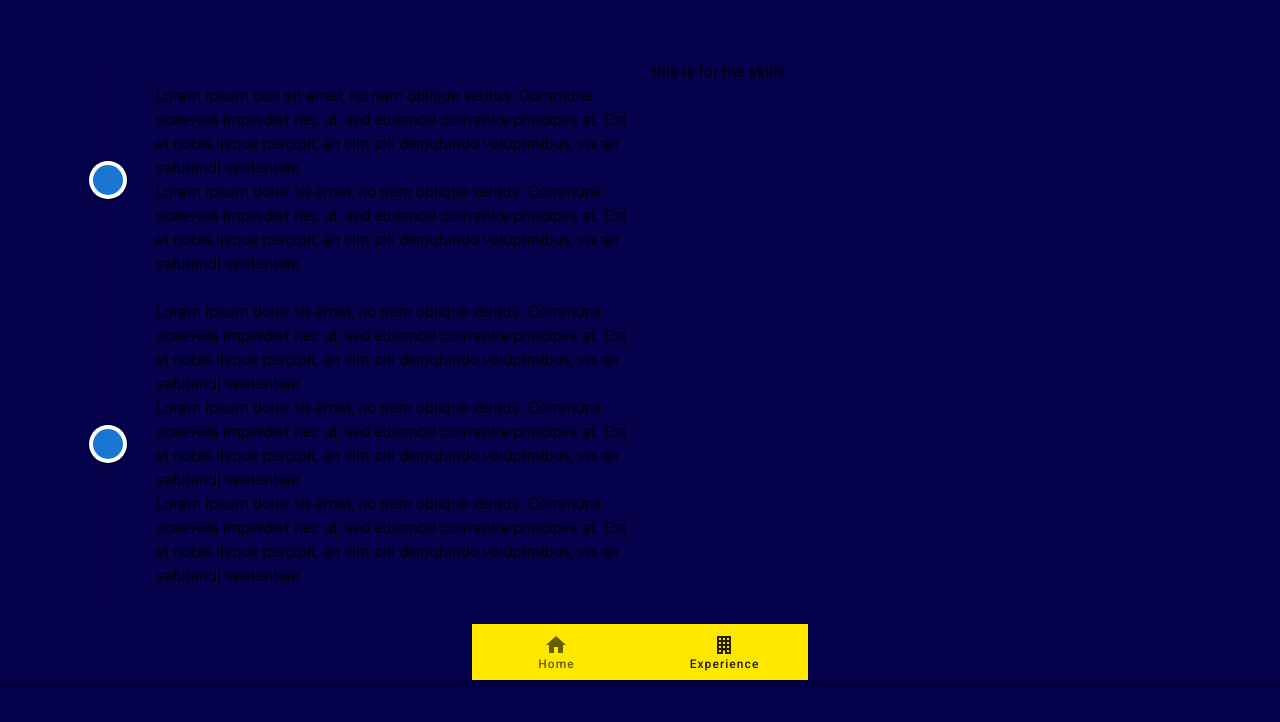
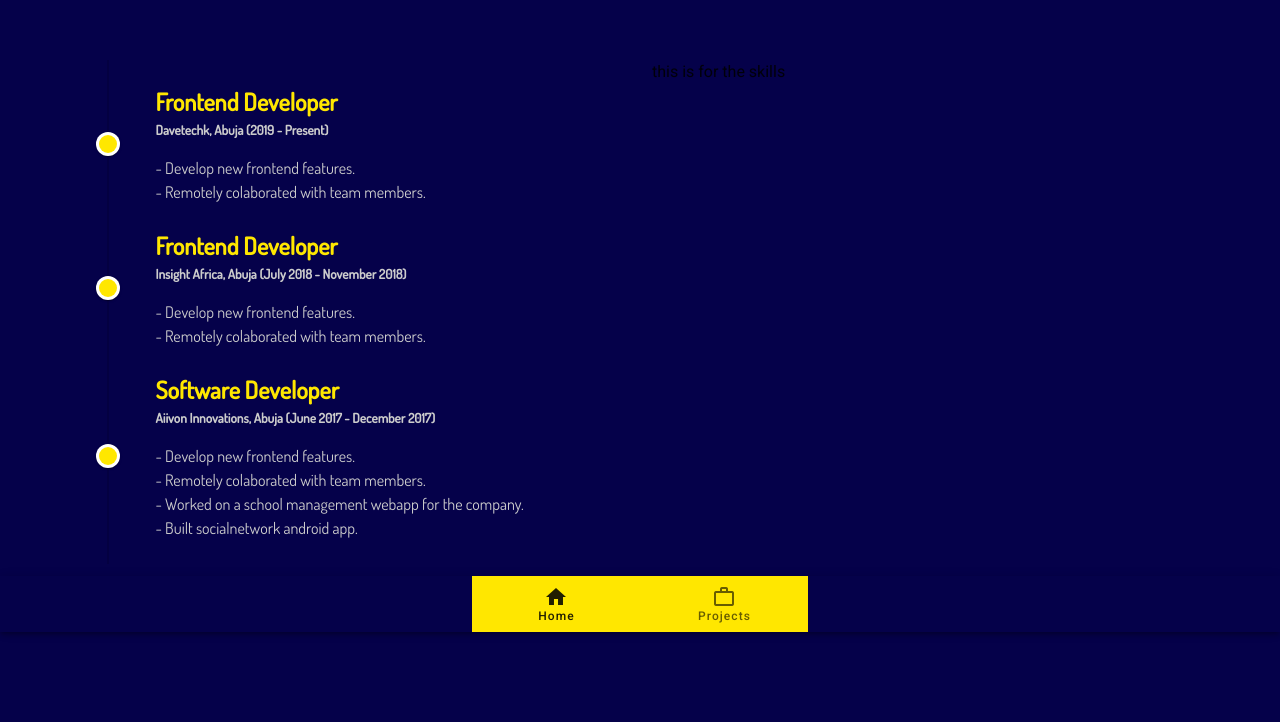
Before and after one commit to moon-grp/portf, a Nuxt app: page /experience in a window 1280 px wide. Shown: the top 722 px of the page. Built offline with nearby package versions, Linux system fonts and the light colour scheme.

Commit message:
fixes to exp page

```diff
--- a/pages/experience.vue
+++ b/pages/experience.vue
@@ -4,24 +4,38 @@
       <v-row class="mt-9">
         <v-col lg="6" sm="12">
           <v-timeline dense>
-          <v-timeline-item>
-               <div>
-          Lorem ipsum olor sit amet, no nam oblique veritus. Commune scaevola imperdiet nec ut, sed euismod convenire principes at. Est et nobis iisque percipit, an vim zril disputando voluptatibus, vix an salutandi sententiae.
-        </div>
-         <div>
-          Lorem ipsum dolor sit amet, no nam oblique veritus. Commune scaevola imperdiet nec ut, sed euismod convenire principes at. Est et nobis iisque percipit, an vim zril disputando voluptatibus, vix an salutandi sententiae.
+            <v-timeline-item small color="#ffe700">
+              <h2 class="text">Frontend Developer</h2>
+              <h5 class="mb-4 text_title">Davetechk, Abuja (2019 - Present)</h5>
+              <div class="text_title">
+                <div>- Develop new frontend features.</div>
+                <div>- Remotely colaborated with team members.</div>
               </div>
             </v-timeline-item>
 
-          <v-timeline-item>
+            <v-timeline-item small color="#ffe700">
+              <h2 class="text">Frontend Developer</h2>
+              <h5 class="mb-4 text_title">
+                Insight Africa, Abuja (July 2018 - November 2018)
+              </h5>
+              <div class="text_title">
+                <div>- Develop new frontend features.</div>
+                <div>- Remotely colaborated with team members.</div>
+              </div>
+            </v-timeline-item>
+
+            <v-timeline-item small color="#ffe700">
+              <h2 class="text">Software Developer</h2>
+              <h5 class="mb-4 text_title">
+                Aiivon Innovations, Abuja (June 2017 - December 2017)
+              </h5>
+              <div class="text_title">
+                <div>- Develop new frontend features.</div>
+                <div>- Remotely colaborated with team members.</div>
                 <div>
-          Lorem ipsum dolor sit amet, no nam oblique veritus. Commune scaevola imperdiet nec ut, sed euismod convenire principes at. Est et nobis iisque percipit, an vim zril disputando voluptatibus, vix an salutandi sententiae.
+                 - Worked on a school management webapp for the company.
                 </div>
-         <div>
-          Lorem ipsum dolor sit amet, no nam oblique veritus. Commune scaevola imperdiet nec ut, sed euismod convenire principes at. Est et nobis iisque percipit, an vim zril disputando voluptatibus, vix an salutandi sententiae.
-        </div>
-         <div>
-          Lorem ipsum dolor sit amet, no nam oblique veritus. Commune scaevola imperdiet nec ut, sed euismod convenire principes at. Est et nobis iisque percipit, an vim zril disputando voluptatibus, vix an salutandi sententiae.
+                <div>- Built socialnetwork android app.</div>
               </div>
             </v-timeline-item>
           </v-timeline>
@@ -35,9 +49,9 @@
         <v-icon>mdi-home</v-icon>
       </v-btn>
 
-      <v-btn to="/experience" color="#ffe700" value="experience">
-        <span>Experience</span>
-        <v-icon>mdi-office-building</v-icon>
+      <v-btn to="/projects" color="#ffe700" value="projects">
+        <span>Projects</span>
+        <v-icon>mdi-briefcase-outline</v-icon>
       </v-btn>
     </v-bottom-navigation>
   </div>
@@ -47,8 +61,9 @@
 export default {
   name: 'experience',
   data: () => ({
-
-})}
+    bottomNav: 'recent'
+  })
+}
 </script>
 
 <style scoped>
--- a/pages/index.vue
+++ b/pages/index.vue
@@ -60,7 +60,7 @@
         </v-btn>
       </v-row>
       <v-row class="pt-2">
-        <v-btn x-large color="#ffe700" class="btn_font" depressed :href="`mailto:olumidemm@gmail.com`"
+        <v-btn x-large color="#ffe700" class="btn_font " depressed :href="`mailto:olumidemm@gmail.com`"
           >Send me a Message</v-btn
         >
       </v-row>
@@ -126,5 +126,10 @@ a {
   font-family: 'Dosis', sans-serif;
   font-size: 60px;
   font-weight: bold;
+
+}
+.neo{
+  box-shadow: 6px 6px 12px rgba(0, 0,0,0.8),
+  -6px -6px 12px rgba(255, 255,255,1)
 }
 </style>
--- a/pages/projects.vue
+++ b/pages/projects.vue
@@ -9,7 +9,7 @@
         :sm="card.sm"
         :md="card.md"
       >
-        <v-card raised max-width="344" class="mx-auto">
+        <v-card raised max-width="344" class=" mx-auto">
           <v-img :src="card.src" class="white--text align-end" height="150px">
           </v-img>
 
```
Lines whose indentation alone changed are shown as unchanged.
